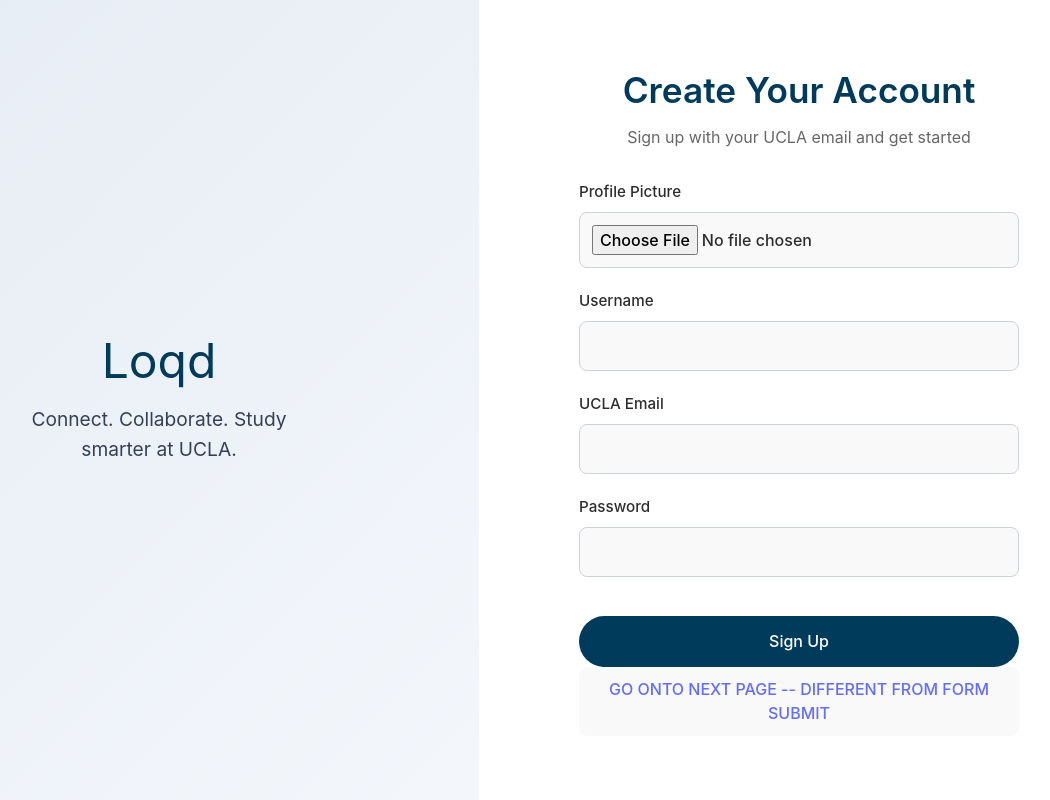
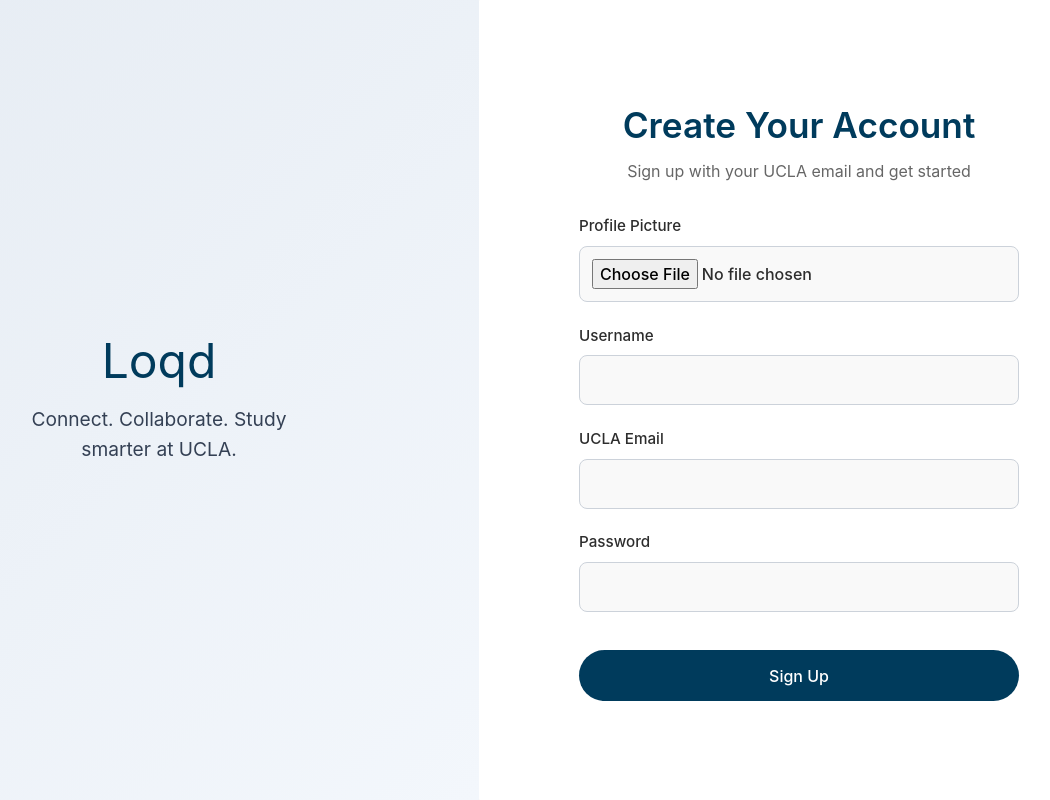
Before and after one commit to YonyMarian/loqd, a React (Vite) app in the folder client/: page /signup in a window 1280 px wide. Shown: the whole page, without its empty margins (161-1211 px from the left). Built offline with nearby package versions, Linux system fonts and the light colour scheme; no server answers.

Commit message:
Upload button cleanup

```diff
--- a/client/src/components/UploadCal.tsx
+++ b/client/src/components/UploadCal.tsx
@@ -1,5 +1,7 @@
 import React from 'react';
 import { useState } from 'react';
+import { Link, useNavigate } from 'react-router-dom';
+
 
 type UploadCalProps = {
     userId: string | null;
@@ -9,7 +11,7 @@
 const UploadCal: React.FC<UploadCalProps> = ({userId}) => {
     const [file, setFile] = useState<File|null>(null);
     const [calendarData, setCalendarData] = useState<object | null>(null);
-
+    const navigate = useNavigate();
 
     const handleClick = async (event: React.MouseEvent<HTMLButtonElement>) => {
         // default behavior:
@@ -58,6 +60,7 @@
                 throw new Error("failed to update profile with schedule");
             }
 
+            navigate('/dashboard');
         }
         catch (error: unknown) {
             console.error("Error uploading file:" , error);
--- a/client/src/pages/SignUp.tsx
+++ b/client/src/pages/SignUp.tsx
@@ -108,9 +108,6 @@
             <UploadCal userId={userId} />
           </label> )}
 
-          <button>
-            <Link to="/dashboard">GO ONTO NEXT PAGE -- DIFFERENT FROM FORM SUBMIT</Link>
-          </button>
         </div>
       </div>
     </div>
```
